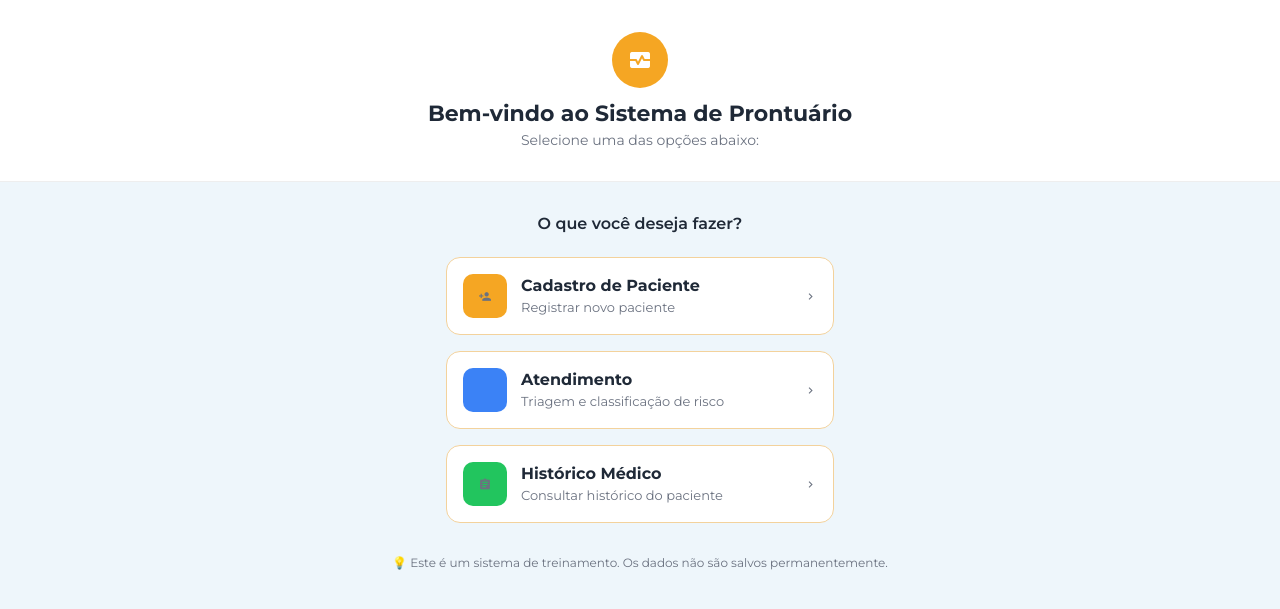
After one commit to KenzoSenna/HackatonSenac3, a Django app: template Saupron/prontuario/templates/home.html in a window 1280 px wide. The commit adds this page. Shown: the top 609 px of the page. Run offline with Django 3.2, Linux system fonts and the light colour scheme; the template is opened without the code that fills it, so the values that code supplies are empty.

Commit message:
commitando aqui

```diff
--- a/Saupron/Saupron/urls.py
+++ b/Saupron/Saupron/urls.py
@@ -5,7 +5,9 @@ from prontuario.views import *
 urlpatterns = [
     path('admin/', admin.site.urls),
 
-    path('', ficha_view, name='ficha'),
+    path('', home_view, name='home'),
+
+    # path('', ficha_view, name='ficha'),
     path('ficha/', submit_paciente_form, name='submit_paciente_form'),
 
     path('atendimento/<int:paciente_id>/', submit_atendimento_form, name='atendimento'),
--- a/Saupron/prontuario/static/homepage.css
+++ b/Saupron/prontuario/static/homepage.css
@@ -1,27 +1,123 @@
-*{
+
+:root {
+    --primary: #f5a623;
+    --bg: #eef6fb;
+    --card: #ffffff;
+    --text: #1f2937;
+    --muted: #6b7280;
+    --border: #f3d29c;
+}
+
+* {
     margin: 0;
     padding: 0;
     box-sizing: border-box;
-}
-body {
-    display: flex;
-    justify-content: center;
-    background: green;
-    min-height: 100vh;
-    padding: 40px;
-}
-h1 {
-    margin-bottom: 20px;
-    color: #333;
+    font-family: "Montserrat", sans-serif;
 }
 
-ul{
-    list-style-type: none;
-    padding: 0;
+body {
+    background: var(--bg);
+    color: var(--text);
+}
 
+header {
+    background: #fff;
+    padding: 32px 16px;
+    text-align: center;
+    border-bottom: 1px solid #eee;
 }
-li{
-    margin-bottom: 10px;
+
+.logo {
+    width: 56px;
+    height: 56px;
+    background: var(--primary);
+    border-radius: 50%;
+    display: flex;
+    align-items: center;
+    justify-content: center;
+    margin: 0 auto 12px;
+    color: #fff;
+    font-size: 28px;
+}
+
+header h1 {
+    font-size: 22px;
+    margin-bottom: 4px;
+}
+
+header p {
+    font-size: 14px;
+    color: var(--muted);
+}
+
+main {
+    max-width: 420px;
+    margin: 32px auto;
+    padding: 0 16px;
+}
+
+.title {
+    text-align: center;
+    font-weight: 600;
+    margin-bottom: 24px;
+}
+
+.card {
+    background: var(--card);
+    border: 1px solid var(--border);
+    border-radius: 14px;
+    padding: 16px;
+    display: flex;
+    align-items: center;
+    justify-content: space-between;
+    cursor: pointer;
+    transition: transform 0.15s ease, box-shadow 0.15s ease;
+    margin-bottom: 16px;
+}
+
+.card:hover {
+    transform: translateY(-2px);
+    box-shadow: 0 8px 20px rgba(0,0,0,0.08);
+}
+
+.card-left {
+    display: flex;
+    align-items: center;
+    gap: 14px;
+}
+
+.icon-box {
+    width: 44px;
+    height: 44px;
+    border-radius: 10px;
+    display: flex;
+    align-items: center;
+    justify-content: center;
+    color: #fff;
+}
+
+.icon-orange { background: #f5a623; }
+.icon-blue { background: #3b82f6; }
+.icon-red { background: #ef4444; }
+.icon-green { background: #22c55e; }
+
+.card h3 {
     font-size: 16px;
-    color: #555;
+    margin-bottom: 2px;
 }
+
+.card span {
+    font-size: 13px;
+    color: var(--muted);
+}
+
+.arrow {
+    color: #9ca3af;
+}
+
+footer {
+    text-align: center;
+    font-size: 12px;
+    color: var(--muted);
+    margin: 32px 0 16px;
+}
--- /dev/null
+++ b/Saupron/prontuario/templates/home.html
@@ -0,0 +1,77 @@
+{% load static %}
+<!DOCTYPE html>
+<html lang="en">
+<head>
+    <meta charset="UTF-8">
+    <meta name="viewport" content="width=device-width, initial-scale=1.0">
+    <title>homepage</title>
+    <link rel="stylesheet" href="{% static 'homepage.css' %}">
+    <link rel="preconnect" href="https://fonts.googleapis.com">
+    <link rel="preconnect" href="https://fonts.gstatic.com" crossorigin>
+    <link href="https://fonts.googleapis.com/css2?family=Montserrat:ital,wght@0,100..900;1,100..900&display=swap" rel="stylesheet">
+    <link href="https://fonts.googleapis.com/icon?family=Material+Icons" rel="stylesheet">
+
+</head>
+
+<body>
+<header>
+    <div class="logo">
+        <span class="material-icons">monitor_heart</span>
+    </div>
+        <h1>Bem-vindo ao Sistema de Prontuário</h1>
+        <p>Selecione uma das opções abaixo:</p>
+        <!-- <ul>
+            <li><a href="{% url 'submit_paciente_form' %}">Ficha de Paciente</a></li>
+            <li><a href="{% url 'pesquisar_paciente' %}">Pesquisar Paciente</a></li>
+        </ul> -->
+</header>
+
+
+<main>
+    <div class="title">O que você deseja fazer?</div>
+    <div class="card" onclick="acao('Cadastro de Paciente')">
+        <div class="card-left">
+            <div class="icon-box icon-orange">
+                <span class="material-icons">person_add</span>
+            </div>
+            <div>
+                <h3>Cadastro de Paciente</h3>
+                <span>Registrar novo paciente</span>
+            </div>
+        </div>
+        <span class="material-icons arrow">chevron_right</span>
+    </div>
+
+    <div class="card" onclick="acao('Atendimento')">
+        <div class="card-left">
+            <div class="icon-box icon-blue">
+                <span class="material-icons">stethoscope</span>
+            </div>
+            <div>
+                <h3>Atendimento</h3>
+                <span>Triagem e classificação de risco</span>
+            </div>
+        </div>
+        <span class="material-icons arrow">chevron_right</span>
+    </div>
+
+    <div class="card" onclick="acao('Histórico Médico')">
+        <div class="card-left">
+            <div class="icon-box icon-green">
+                <span class="material-icons">assignment</span>
+            </div>
+            <div>
+                <h3>Histórico Médico</h3>
+                <span>Consultar histórico do paciente</span>
+            </div>
+        </div>
+        <span class="material-icons arrow">chevron_right</span>
+    </div>
+</main>
+
+<footer>
+    💡 Este é um sistema de treinamento. Os dados não são salvos permanentemente.
+</footer>
+
+</body>
+</html>
--- a/Saupron/prontuario/templates/sucesso_aaee.html
+++ b/Saupron/prontuario/templates/sucesso_aaee.html
@@ -10,7 +10,7 @@
     <div id="form-success">
         <h2>Cadastro realizado com sucesso!</h2>
         <p>Os dados foram salvos corretamente.</p>
-        <a href="{% url 'ficha' %}" class="botao">Cadastrar novo paciente</a>
+        <a href="{% url 'submit_paciente_form' %}" class="botao">Cadastrar novo paciente</a>
     </div>
 </body>
 </html>
--- a/Saupron/prontuario/views.py
+++ b/Saupron/prontuario/views.py
@@ -50,7 +50,6 @@ def pesquisar_paciente(request):
     paciente = None
     dados = None
     historico = None
-
     if cpf:
         try:
             paciente = Paciente.objects.get(cpf=cpf)
@@ -64,3 +63,7 @@ def pesquisar_paciente(request):
         'dados': dados,
         'historico': historico
     })
+
+
+def home_view(request):
+    return render(request, 'home.html')
```
Also changed, not shown: aa.html (added, +160 -0 lines).
